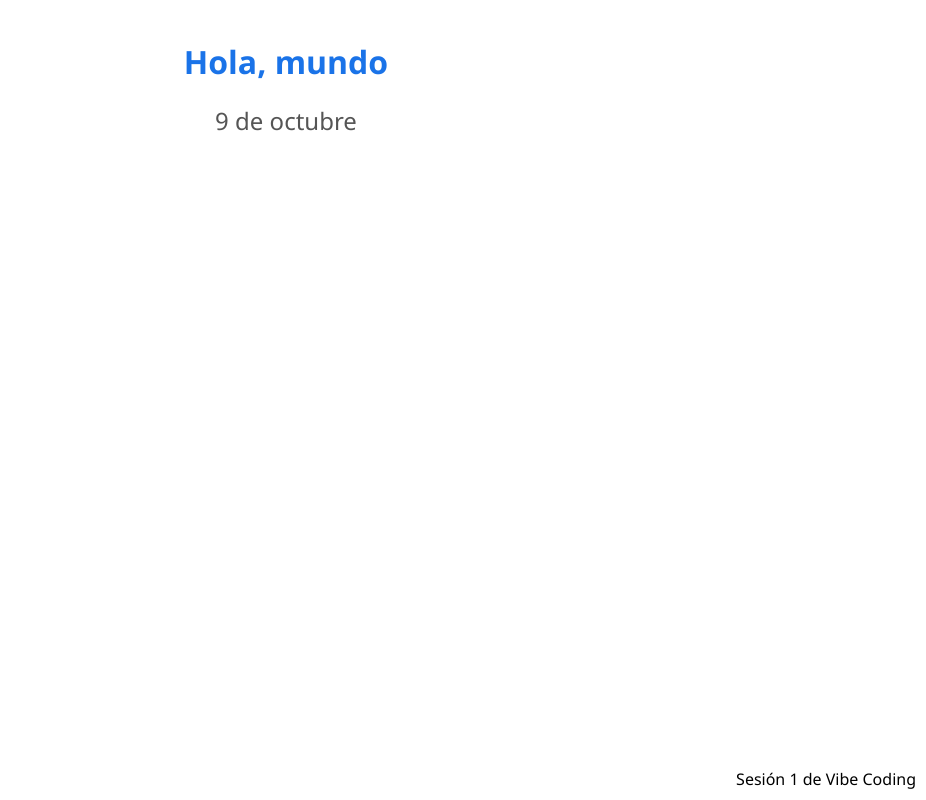
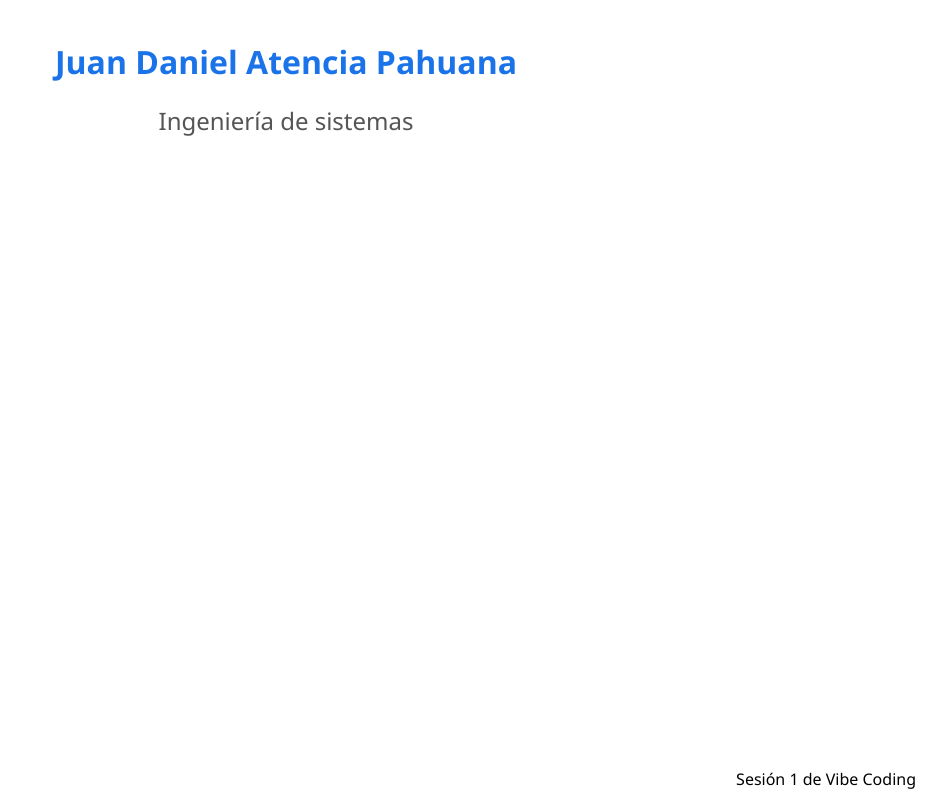
Before and after one commit to JuanSanju/hola-mundo, a plain HTML site: page index.html in a window 1280 px wide. Shown: the whole page, without its empty margins (354-1280 px from the left). Drawn offline with Linux system fonts and the light colour scheme.

Commit message:
Cambie palabras de mi pagina

```diff
--- a/index.html
+++ b/index.html
@@ -1,5 +1,6 @@
 <!DOCTYPE html>
 <html lang="es">
+
 <head>
     <meta charset="UTF-8">
     <meta name="viewport" content="width=device-width, initial-scale=1.0">
@@ -22,10 +23,12 @@
         }
     </style>
 </head>
+
 <body>
-    <h1>Hola, mundo</h1>
-    <h2>9 de octubre</h2>
+    <h1>Juan Daniel Atencia Pahuana</h1>
+    <h2>Ingeniería de sistemas</h2>
 
-<div style="position: fixed; bottom: 10px; right: 10px;">Sesión 1 de Vibe Coding</div>
+    <div style="position: fixed; bottom: 10px; right: 10px;">Sesión 1 de Vibe Coding</div>
 </body>
+
 </html>
```
